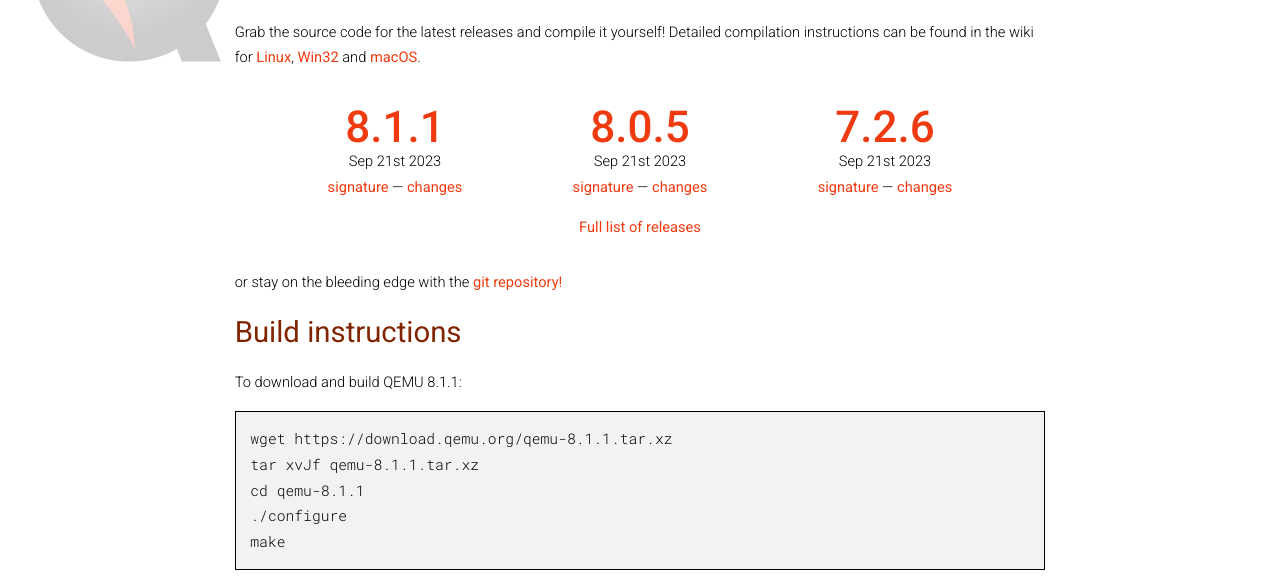
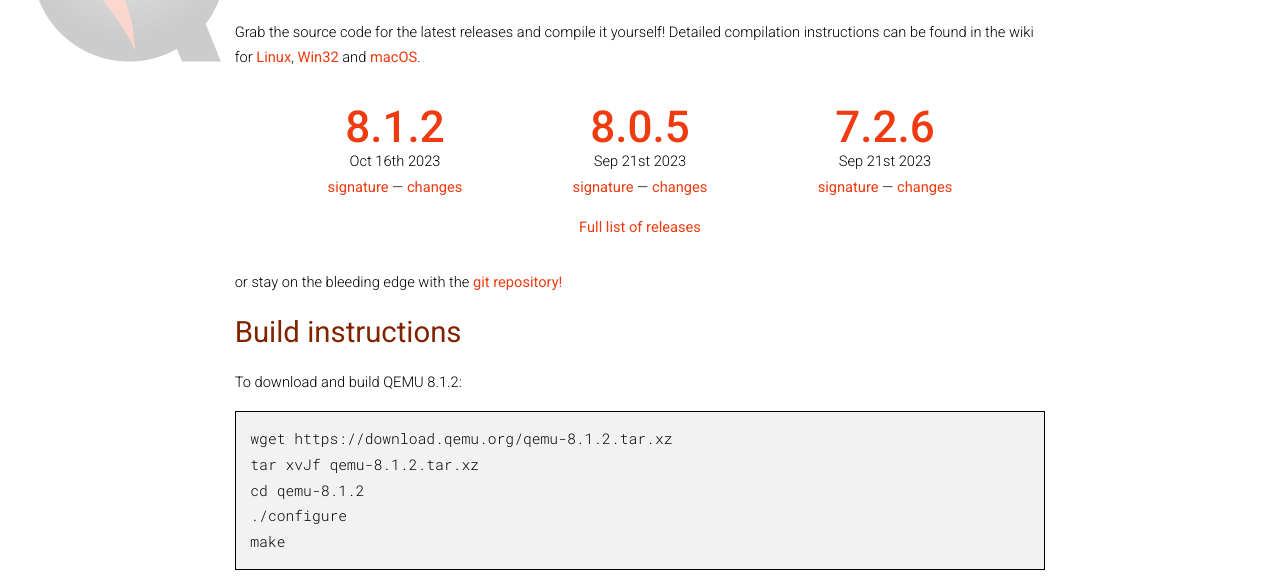
Before and after one commit to qemu/qemu-web, a Jekyll site: the page built from download.html, in a window 1280 px wide and 900 px high. Shown: the part 214-799 px from the top of the window. Built offline with Jekyll 4.4.1, drawn with Linux system fonts in a browser that asks for light colours; nearby versions of some CDN libraries.

Commit message:
add v8.1.2

```diff
--- a/_data/releases.yml
+++ b/_data/releases.yml
@@ -1,6 +1,6 @@
 - branch: "8.1"
-  patch: 1
-  date: "Sep 21st 2023"
+  patch: 2
+  date: "Oct 16th 2023"
 - branch: "8.0"
   patch: 5
   date: "Sep 21st 2023"
```
